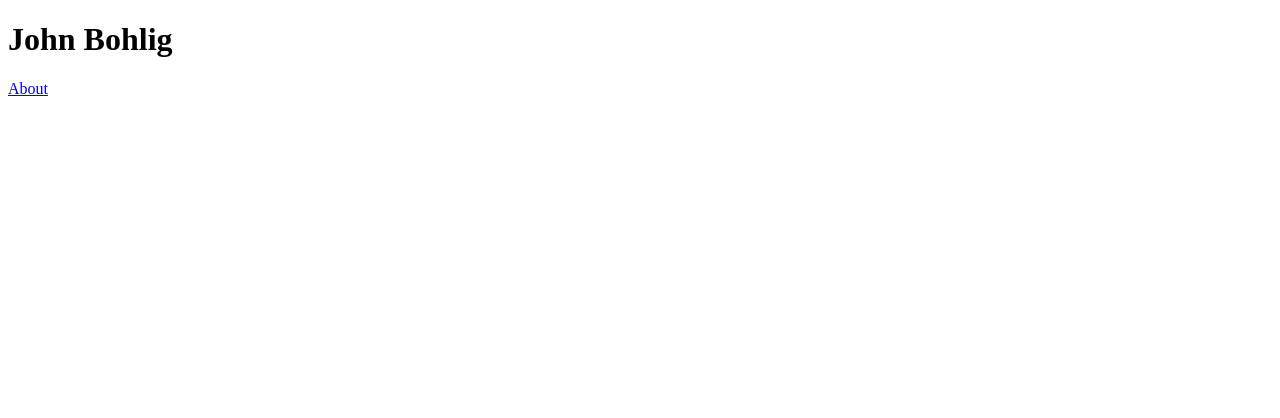
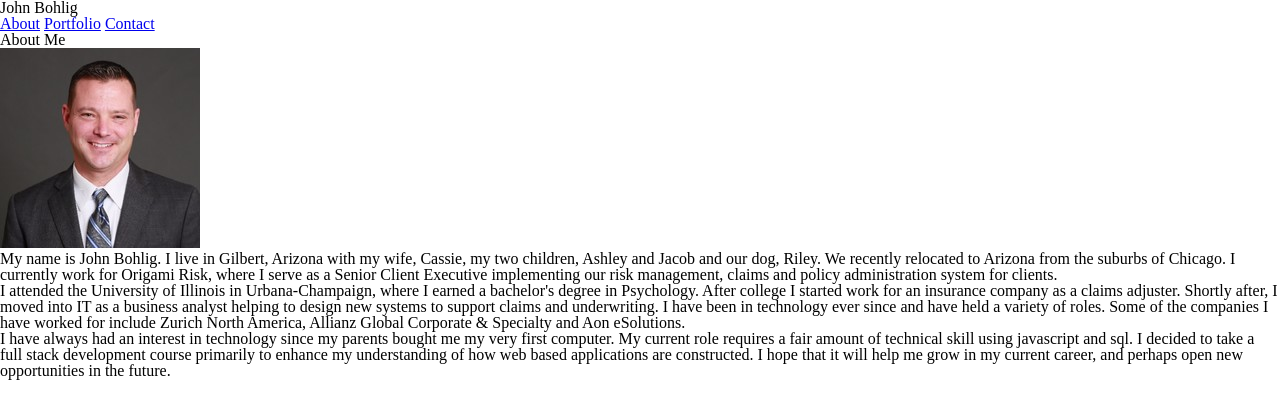
Before and after one commit to jbohlig/jbohlig.github.io, a plain HTML site: page index.html in a window 1280 px wide. Drawn offline with Linux system fonts and the light colour scheme.

Commit message:
updated html and new images added

```diff
--- a/index.html
+++ b/index.html
@@ -5,14 +5,43 @@
     <meta name="viewport" content="width=device-width, initial-scale=1.0">
     <meta http-equiv="X-UA-Compatible" content="ie=edge">
     <title>About Me</title>
-    <link rel="stylesheet" type="text/html" href="assets/css/reset.css" />
+    <link rel="stylesheet" type="text/css" href="assets/css/reset.css">
 </head>
 <body>
 
     <header>
         <H1>John Bohlig</H1>
         <a href="index.html">About</a>
+        <a href="portfolio.html">Portfolio</a>
+        <a href="contact.html">Contact</a>
     </header>
+
+    <section>
+        <H1>About Me</H1>
+        <img src="assets/images/jb_photo.jpeg" alt="John Bohlig">
+
+        <p>
+            My name is John Bohlig. I live in Gilbert, Arizona with my wife, Cassie, my two children, Ashley and Jacob and our dog, Riley.
+            We recently relocated to Arizona from the suburbs of Chicago. I currently work for Origami Risk, where I serve as
+            a Senior Client Executive implementing our risk management, claims and policy administration system for clients.
+        </p>
+
+        <p>
+            I attended the University of Illinois in Urbana-Champaign, where I earned a bachelor's degree in Psychology.
+            After college I started work for an insurance company as a claims adjuster. Shortly after, I moved into IT
+            as a business analyst helping to design new systems to support claims and underwriting. I have been in technology
+            ever since and have held a variety of roles.  Some of the companies I have worked for include Zurich North America, Allianz
+            Global Corporate & Specialty and Aon eSolutions.
+        </p>
+
+        <p>
+            I have always had an interest in technology since my parents bought me my very first computer. My current role
+            requires a fair amount of technical skill using javascript and sql. I decided to take a full stack development course
+            primarily to enhance my understanding of how web based applications are constructed. I hope that it will help
+            me grow in my current career, and perhaps open new opportunities in the future.
+        </p>
+
+    </section>
 
 </body>
 </html>
```
Also changed, not shown: contact.html (+42 -0 lines), portfolio.html (+48 -0 lines), assets/images/hangman.jpeg (added), assets/images/jb_photo.jpeg (added), assets/images/trivia.jpg (added), 4 other files.
